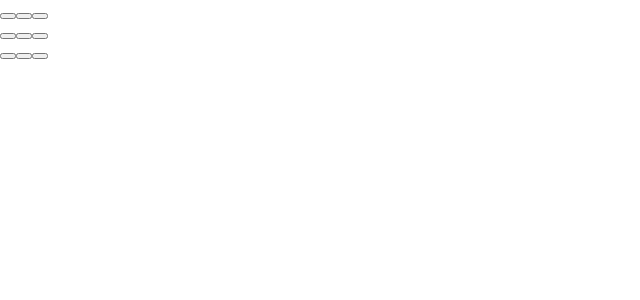
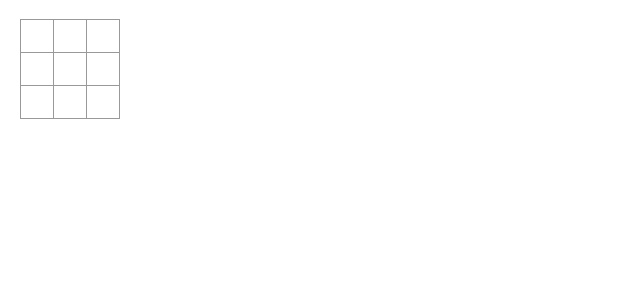
Before and after one commit to avinashmanchala/cs696Af24-Avinash, a React (Create React App) app in the folder tic-tac-toe/: page / in a window 1280 px wide. Shown: the top 300 px of the page, without its empty margins (0-640 px from the left). Built offline with nearby package versions, Linux system fonts and the light colour scheme.

Commit message:
got empty in each square after importing style css from sandbox

```diff
--- a/tic-tac-toe/src/index.js
+++ b/tic-tac-toe/src/index.js
@@ -1,17 +1,12 @@
-import React from 'react';
-import ReactDOM from 'react-dom/client';
-import './index.css';
-import App from './App';
-import reportWebVitals from './reportWebVitals';
+import React, { StrictMode } from "react";
+import { createRoot } from "react-dom/client";
+import "./style.css";
 
-const root = ReactDOM.createRoot(document.getElementById('root'));
+import App from "./App";
+
+const root = createRoot(document.getElementById("root"));
 root.render(
-  <React.StrictMode>
+  <StrictMode>
     <App />
-  </React.StrictMode>
+  </StrictMode>
 );
-
-// If you want to start measuring performance in your app, pass a function
-// to log results (for example: reportWebVitals(console.log))
-// or send to an analytics endpoint. Learn more: https://bit.ly/CRA-vitals
-reportWebVitals();
--- /dev/null
+++ b/tic-tac-toe/src/style.css
@@ -0,0 +1,90 @@
+* {
+    box-sizing: border-box;
+  }
+
+  body {
+    font-family: sans-serif;
+    margin: 20px;
+    padding: 0;
+  }
+
+  h1 {
+    margin-top: 0;
+    font-size: 22px;
+  }
+
+  h2 {
+    margin-top: 0;
+    font-size: 20px;
+  }
+
+  h3 {
+    margin-top: 0;
+    font-size: 18px;
+  }
+
+  h4 {
+    margin-top: 0;
+    font-size: 16px;
+  }
+
+  h5 {
+    margin-top: 0;
+    font-size: 14px;
+  }
+
+  h6 {
+    margin-top: 0;
+    font-size: 12px;
+  }
+
+  code {
+    font-size: 1.2em;
+  }
+
+  ul {
+    padding-inline-start: 20px;
+  }
+
+  * {
+    box-sizing: border-box;
+  }
+
+  body {
+    font-family: sans-serif;
+    margin: 20px;
+    padding: 0;
+  }
+
+  .square {
+    background: #fff;
+    border: 1px solid #999;
+    float: left;
+    font-size: 24px;
+    font-weight: bold;
+    line-height: 34px;
+    height: 34px;
+    margin-right: -1px;
+    margin-top: -1px;
+    padding: 0;
+    text-align: center;
+    width: 34px;
+  }
+
+  .board-row:after {
+    clear: both;
+    content: '';
+    display: table;
+  }
+
+  .status {
+    margin-bottom: 10px;
+  }
+  .game {
+    display: flex;
+    flex-direction: row;
+  }
+
+  .game-info {
+    margin-left: 20px;
+  }
```
